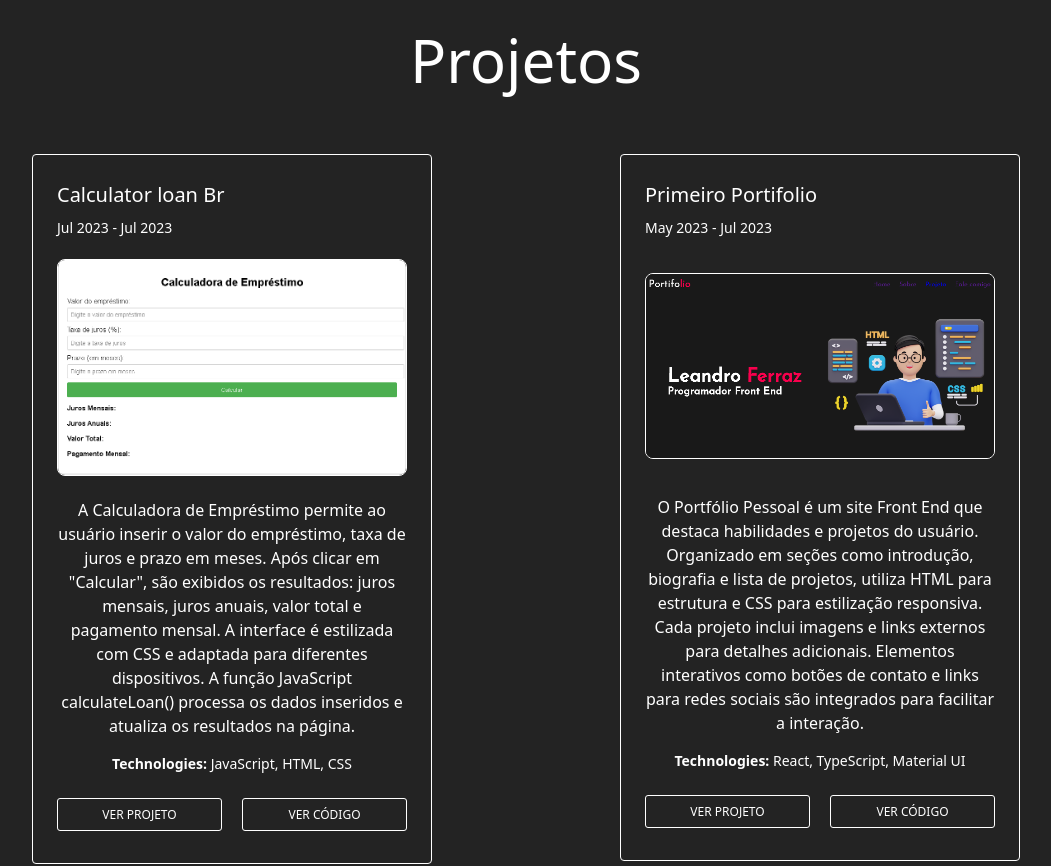
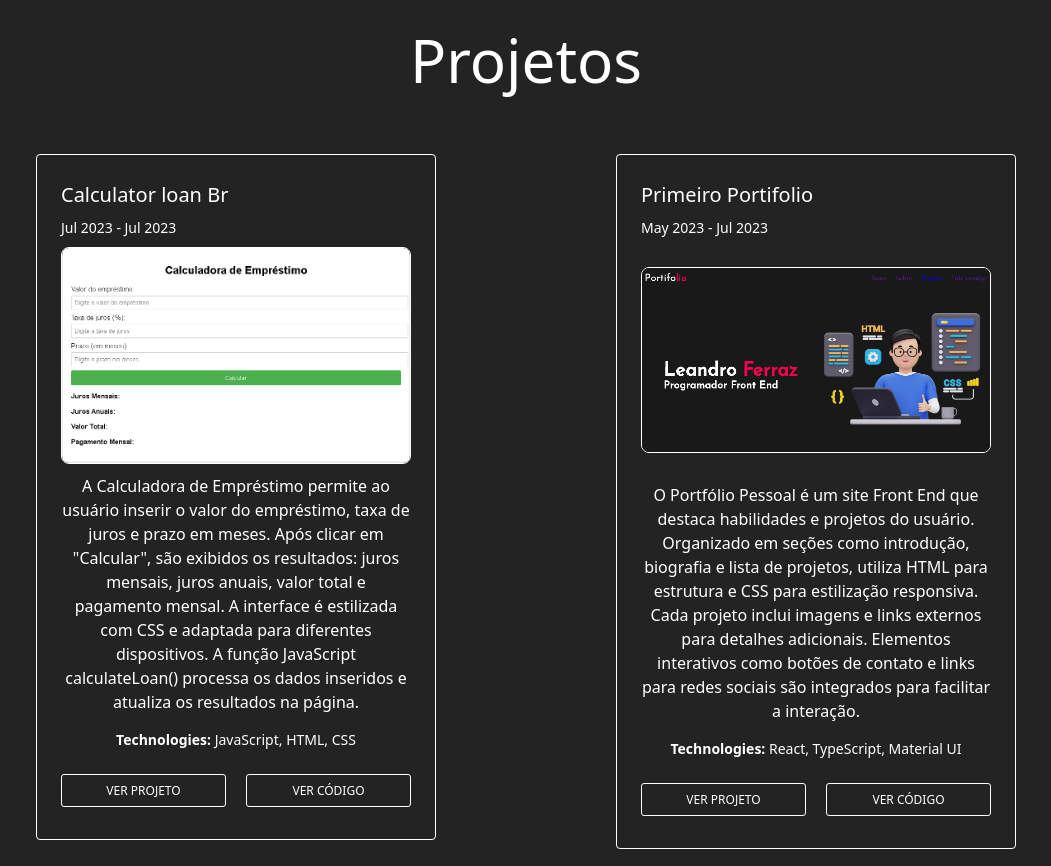
Before and after one commit to LeandroFerraz31/Portifolio-2.0, a React (Vite) app: page / in a window 1280 px wide. Shown: the part 1640-2506 px from the top of the page, without its empty margins (114-1165 px from the left). Built offline with nearby package versions, Linux system fonts and the light colour scheme.

Commit message:
feat ajust components navbar, hero e projects

```diff
--- a/src/components/NavBar/NavBar.tsx
+++ b/src/components/NavBar/NavBar.tsx
@@ -10,6 +10,7 @@ import {
 	ListItemText,
 	IconButton,
 	Hidden,
+	Grid,
 } from "@mui/material";
 import MenuIcon from "@mui/icons-material/Menu";
 import { useState, type MouseEvent, type KeyboardEvent } from "react";
@@ -51,6 +52,7 @@ const Navbar = () => {
 
 	const drawerItems = (
 		<List>
+			<Grid item xs={12} sm={6}>
 			<ListItem button onClick={() => scrollToSection("about-section")}>
 			<AccountCircleTwoToneIcon/>
 				<ListItemText primary='Inicio' />
@@ -70,17 +72,20 @@ const Navbar = () => {
 			<ConnectWithoutContactTwoToneIcon/>
 				<ListItemText primary='Conexões' />
 			</ListItem>
+			</Grid>
 		</List>
+
 	);
 
 	return (
 		<>
-			<Container maxWidth="lg">
+			<Container maxWidth="lg" >
 				<AppBar position='fixed'
 				sx={{
 				  overflowX: 'hidden',
 				  width: '100%',
 				}}
+
 				>
 					<Hidden mdDown>
 						<StyledToolbar>
--- a/src/pages/Home/sections/Hero/Hero.tsx
+++ b/src/pages/Home/sections/Hero/Hero.tsx
@@ -37,7 +37,7 @@ const Hero = () => {
   }));
 
   const [typedText, setTypedText] = React.useState('');
-  const targetText = "Desenvolvedor FullStack";
+  const targetText = "Eu sou um Desenvolvedor FullStack";
 
   React.useEffect(() => {
     const textSpeed = 100;
@@ -84,9 +84,10 @@ const Hero = () => {
               <Typography
                 color="primary.contrastText"
                 variant="h2"
+
                 textAlign="center"
               >
-                Eu sou um {typedText}
+                 {typedText}
               </Typography>
               <Grid container display="flex" justifyContent="center" spacing={4} pt={4}>
                 <Grid
--- a/src/pages/Home/sections/Projects/Projects.tsx
+++ b/src/pages/Home/sections/Projects/Projects.tsx
@@ -89,7 +89,7 @@ const ProjectsImg = styled("img")(({theme}) => ({
         <Typography variant="h2" display="flex" justifyContent="center" alignItems="center" pb="5%" color="primary.contrastText">
           Projetos
         </Typography>
-        <Grid container spacing={3} display={"flex"} justifyContent={"center"}>
+        <Grid container spacing={1} display={"flex"} justifyContent={"center"}>
           {/* Projeto 1 */}
           <Grid item xs={12} md={6}>
             <ProjectBox>
@@ -97,7 +97,7 @@ const ProjectsImg = styled("img")(({theme}) => ({
               <Typography variant="h6"  gutterBottom>Calculator loan Br</Typography>
               <Typography variant="body2" color="primary.contrastText" gutterBottom>Jul 2023 - Jul 2023</Typography>
             </Box>
-              <Box my={2}>
+              <Box my={0.5}>
                 <ProjectsImg src={Calc} alt="Project-1" style={{ width: '100%', borderRadius: '8px' }} />
               </Box>
               <Typography variant="body1" paragraph>
@@ -121,7 +121,7 @@ const ProjectsImg = styled("img")(({theme}) => ({
               <Typography variant="h6" gutterBottom>Primeiro Portifolio</Typography>
               <Typography variant="body2" color="primary.contrastText" gutterBottom>May 2023 - Jul 2023</Typography>
             </Box>
-              <Box my={3.8}>
+              <Box my={3}>
                 <ProjectsImg src={Portifolio} alt="Project-2" style={{ width: '100%', borderRadius: '8px' }} />
               </Box>
               <Typography variant="body1" paragraph>
```
